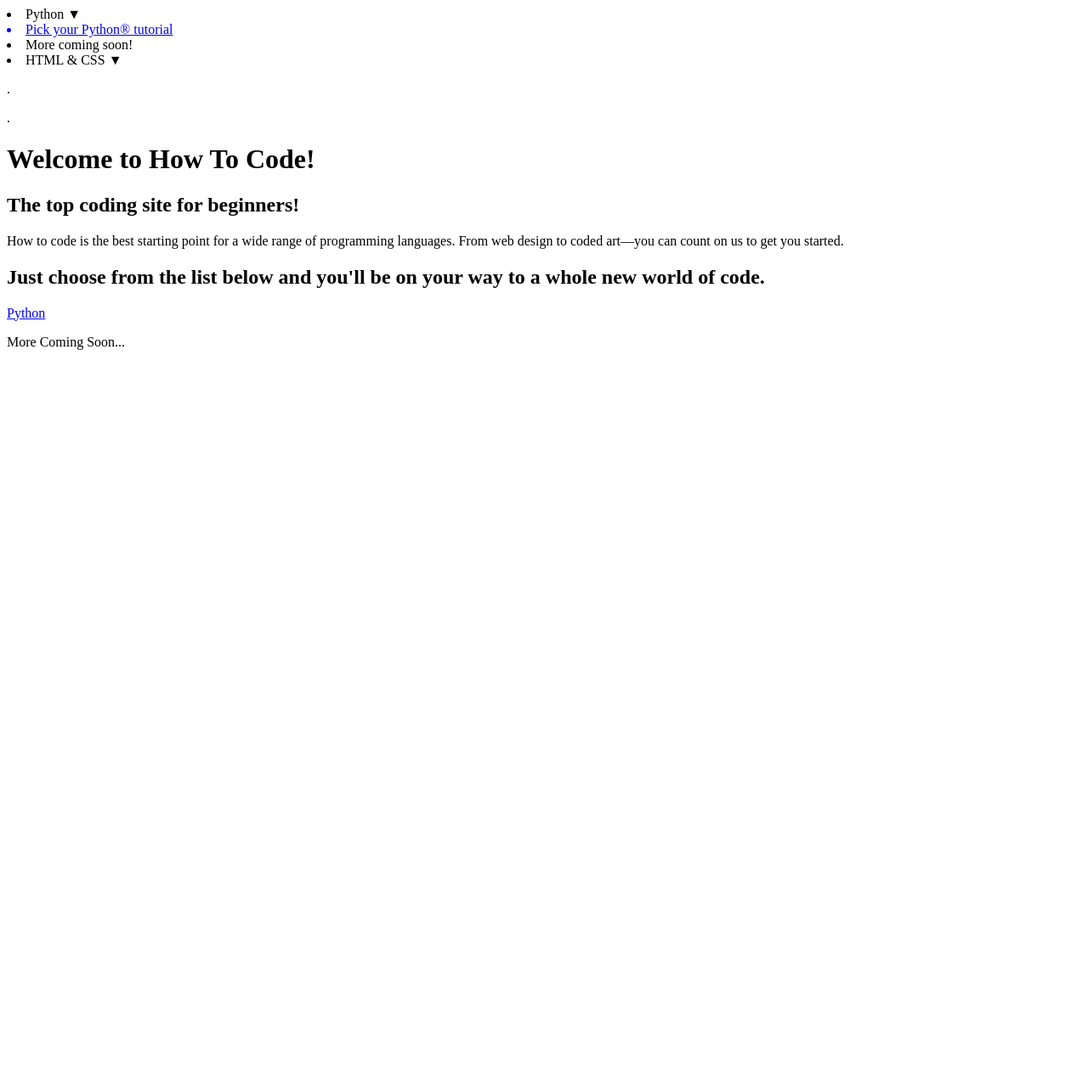
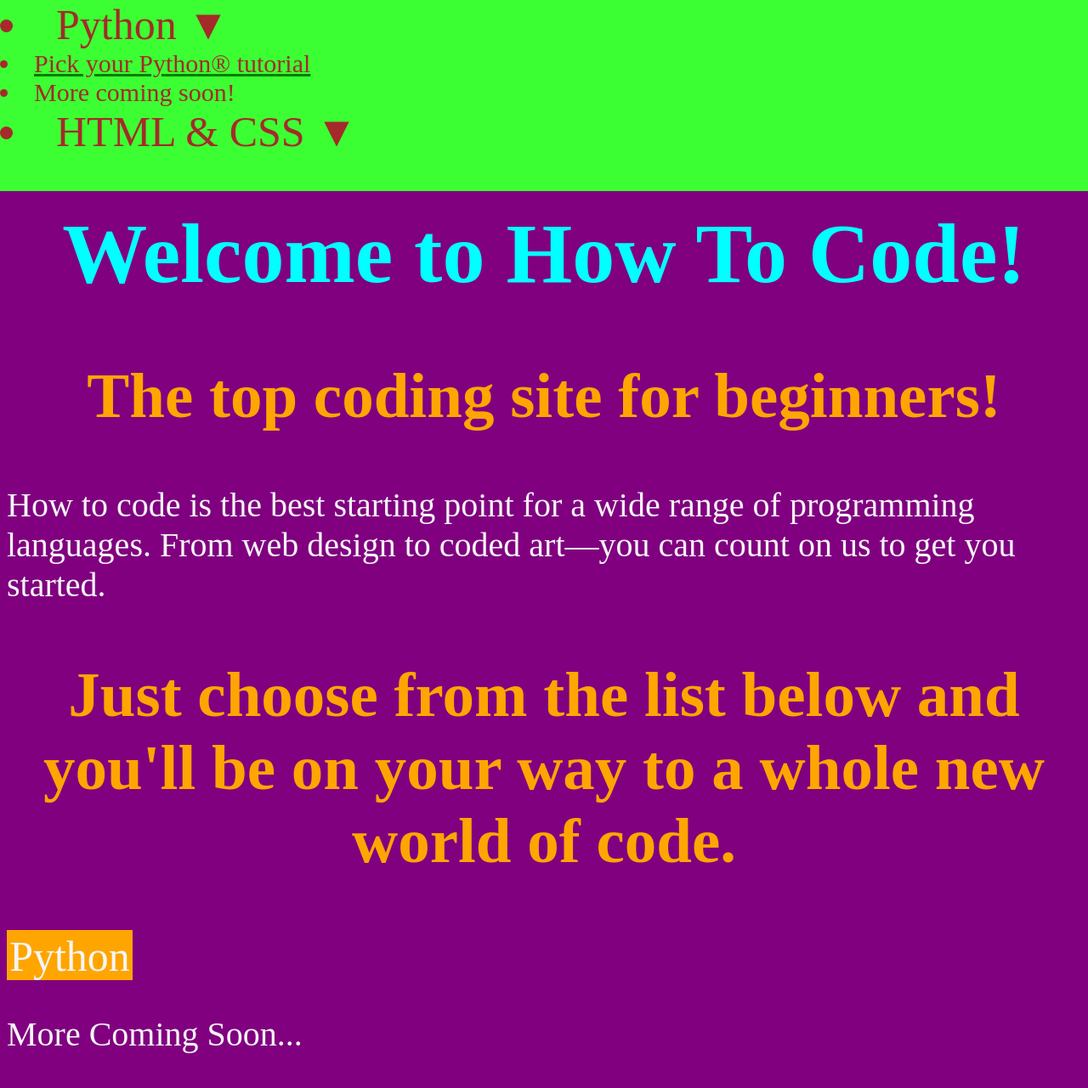
Before and after one commit to ostephagus/how-to-code.github.io, a Jekyll site: the page index.html, which Jekyll copies as it is, in a window 1280 px wide. Shown: the whole page at 85% size. Built offline with Jekyll 4.4.1, drawn with Linux system fonts in a browser that asks for light colours; nearby versions of some CDN libraries; before the commit the page ends 900 px from its top, so only the background shows below that.

Commit message:
Make index.html work with main.css's new filepath

```diff
--- a/index.html
+++ b/index.html
@@ -2,7 +2,7 @@
 <!DOCTYPE html>
 <html class="setup" lang="en-UK">
   <head>
-    <link rel='stylesheet' type='text/css' href='/Users/Lenovo user/Documents/Coding/html/How to code/Main/main.css'>
+    <link rel='stylesheet' type='text/css' href='/main.css'>
     <title>How to code</title>
   </head>
   <body>
```
